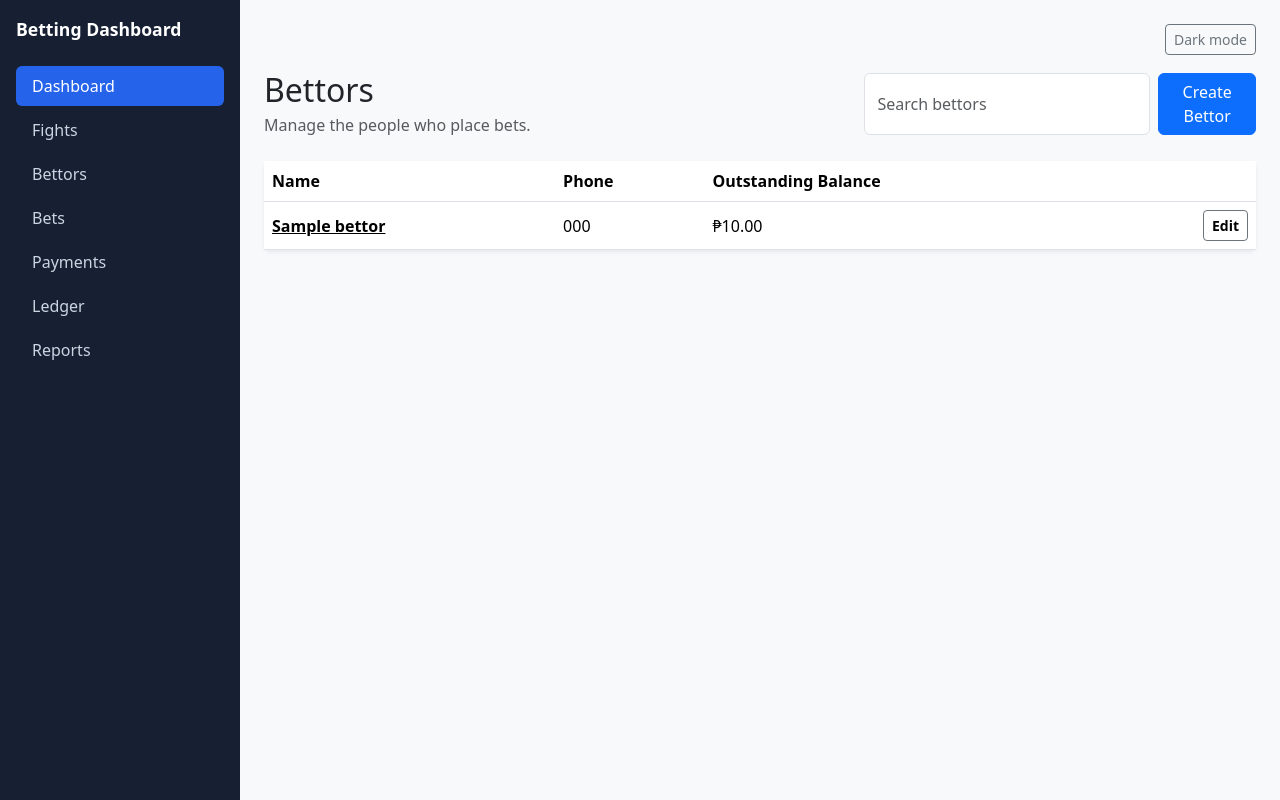
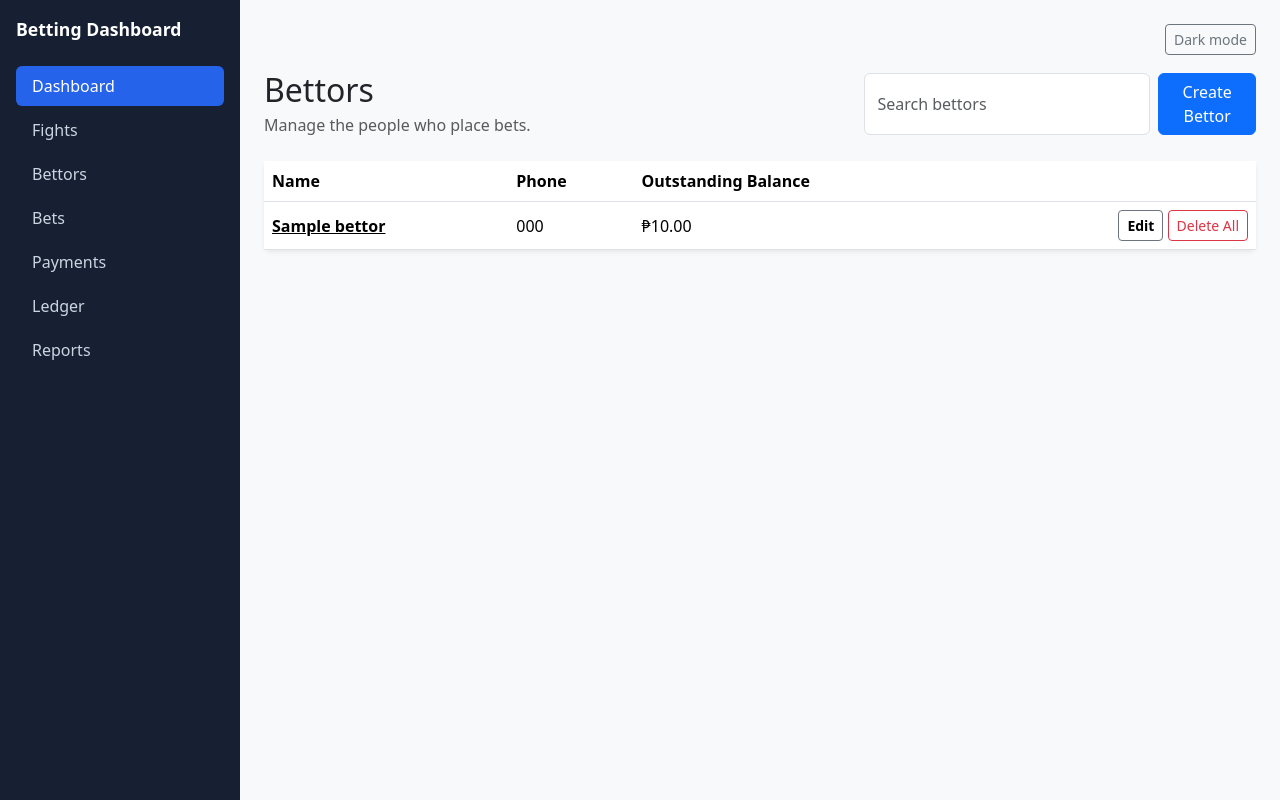
Before and after one commit to kltungala/betting-dashboard, a Flask app: page /bettors/ in a window 1280 px wide. Run offline with Flask 3, Linux system fonts and the light colour scheme; tables that the repository leaves empty hold one stand-in row (values such as "Sample post").

Commit message:
Allow confirmed deletion of all dashboard records

```diff
--- a/routes/bettors.py
+++ b/routes/bettors.py
@@ -53,12 +53,15 @@ def detail_bettor(bettor_id):
 @bettors_bp.post("/<int:bettor_id>/delete")
 def delete_bettor(bettor_id):
     bettor = db.get_or_404(Bettor, bettor_id)
-    if bettor.bets or bettor.payments or bettor.ledger_entries:
-        flash("A bettor with bet, payment, or ledger history cannot be deleted.", "warning")
-        return redirect(url_for("bettors.detail_bettor", bettor_id=bettor.id))
+    for entry in list(bettor.ledger_entries):
+        db.session.delete(entry)
+    for payment in list(bettor.payments):
+        db.session.delete(payment)
+    for bet in list(bettor.bets):
+        db.session.delete(bet)
     db.session.delete(bettor)
     db.session.commit()
-    flash("Bettor deleted.", "success")
+    flash("Bettor and all related bets, payments, and ledger entries were deleted.", "success")
     return redirect(url_for("bettors.list_bettors"))
 
 
--- a/templates/bets/list.html
+++ b/templates/bets/list.html
@@ -39,10 +39,10 @@
                     <td class="text-end">
                         {% if bet.fight.status == 'open' %}
                         <a class="btn btn-sm btn-outline-secondary" href="{{ url_for('bets.edit_bet', bet_id=bet.id) }}">Edit</a>
-                        <form method="post" action="{{ url_for('bets.delete_bet', bet_id=bet.id) }}" class="d-inline" onsubmit="return confirm('Delete this bet?')">
+                        {% endif %}
+                        <form method="post" action="{{ url_for('bets.delete_bet', bet_id=bet.id) }}" class="d-inline" onsubmit="return confirm('Permanently delete this bet and its related ledger entries? This cannot be undone.')">
                             <button class="btn btn-sm btn-outline-danger" type="submit">Delete</button>
                         </form>
-                        {% endif %}
                     </td>
                 </tr>
                 {% else %}
--- a/templates/bettors/detail.html
+++ b/templates/bettors/detail.html
@@ -1,7 +1,7 @@
 {% extends "base.html" %}
 {% block title %}{{ bettor.name }} | Betting Dashboard{% endblock %}
 {% block content %}
-<div class="d-flex justify-content-between align-items-center mb-4"><div><h1 class="h2 mb-1">{{ bettor.name }}</h1><p class="text-body-secondary mb-0">{{ bettor.phone or 'No phone recorded' }}</p></div><div class="d-flex gap-2"><a class="btn btn-outline-secondary" href="{{ url_for('bettors.edit_bettor', bettor_id=bettor.id) }}">Edit</a>{% if not bettor.bets and not bettor.payments and not bettor.ledger_entries %}<form method="post" action="{{ url_for('bettors.delete_bettor', bettor_id=bettor.id) }}" onsubmit="return confirm('Delete this bettor permanently?')"><button class="btn btn-outline-danger" type="submit">Delete</button></form>{% endif %}</div></div>
+<div class="d-flex justify-content-between align-items-center mb-4"><div><h1 class="h2 mb-1">{{ bettor.name }}</h1><p class="text-body-secondary mb-0">{{ bettor.phone or 'No phone recorded' }}</p></div><div class="d-flex gap-2"><a class="btn btn-outline-secondary" href="{{ url_for('bettors.edit_bettor', bettor_id=bettor.id) }}">Edit</a><form method="post" action="{{ url_for('bettors.delete_bettor', bettor_id=bettor.id) }}" onsubmit="return confirm('Permanently delete this bettor and ALL related bets, payments, and ledger records? This cannot be undone.')"><button class="btn btn-outline-danger" type="submit">Delete All</button></form></div></div>
 <div class="row g-3 mb-4"><div class="col-md-4"><div class="card border-0 shadow-sm"><div class="card-body"><small>Outstanding Balance</small><div class="h3 mb-0">₱{{ '{:,.2f}'.format(bettor.balance) }}</div></div></div></div><div class="col-md-4"><div class="card border-0 shadow-sm"><div class="card-body"><small>Wins</small><div class="h3 mb-0">{{ wins }}</div></div></div></div><div class="col-md-4"><div class="card border-0 shadow-sm"><div class="card-body"><small>Losses</small><div class="h3 mb-0">{{ losses }}</div></div></div></div></div>
 <div class="card border-0 shadow-sm"><div class="card-header bg-transparent">History</div><div class="table-responsive"><table class="table mb-0"><thead><tr><th>Type</th><th>Description</th><th>Amount</th><th>Date</th></tr></thead><tbody>{% for entry in entries %}<tr><td class="text-capitalize">{{ entry.entry_type }}</td><td>{{ entry.description }}</td><td>₱{{ '{:,.2f}'.format(entry.amount) }}</td><td>{{ entry.created_at.strftime('%b %d, %Y') }}</td></tr>{% else %}<tr><td colspan="4" class="text-center text-body-secondary py-4">No history yet.</td></tr>{% endfor %}</tbody></table></div></div>
 {% endblock %}
--- a/templates/bettors/list.html
+++ b/templates/bettors/list.html
@@ -30,11 +30,9 @@
                     <td>₱{{ '{:,.2f}'.format(bettor.balance) }}</td>
                     <td class="text-end">
                         <a class="btn btn-sm btn-outline-secondary" href="{{ url_for('bettors.edit_bettor', bettor_id=bettor.id) }}">Edit</a>
-                        {% if not bettor.bets and not bettor.payments and not bettor.ledger_entries %}
-                        <form method="post" action="{{ url_for('bettors.delete_bettor', bettor_id=bettor.id) }}" class="d-inline" onsubmit="return confirm('Delete this bettor permanently?')">
-                            <button class="btn btn-sm btn-outline-danger" type="submit">Delete</button>
+                        <form method="post" action="{{ url_for('bettors.delete_bettor', bettor_id=bettor.id) }}" class="d-inline" onsubmit="return confirm('Permanently delete this bettor and ALL related bets, payments, and ledger records? This cannot be undone.')">
+                            <button class="btn btn-sm btn-outline-danger" type="submit">Delete All</button>
                         </form>
-                        {% endif %}
                     </td>
                 </tr>
                 {% else %}
--- a/templates/fights/list.html
+++ b/templates/fights/list.html
@@ -41,11 +41,9 @@
                     <td>{{ fight.winner_side or '—' }}</td>
                     <td class="text-end">
                         <a class="btn btn-sm btn-outline-secondary" href="{{ url_for('fights.detail_fight', fight_id=fight.id) }}">View</a>
-                        {% if fight.status == 'open' and not fight.bets %}
-                        <form method="post" action="{{ url_for('fights.delete_fight', fight_id=fight.id) }}" class="d-inline" onsubmit="return confirm('Delete this fight permanently?')">
-                            <button class="btn btn-sm btn-outline-danger" type="submit">Delete</button>
+                        <form method="post" action="{{ url_for('fights.delete_fight', fight_id=fight.id) }}" class="d-inline" onsubmit="return confirm('Permanently delete this fight and ALL of its bets and ledger records? This cannot be undone.')">
+                            <button class="btn btn-sm btn-outline-danger" type="submit">Delete All</button>
                         </form>
-                        {% endif %}
                     </td>
                 </tr>
                 {% else %}
```
Also changed, not shown: routes/bets.py (+4 -7 lines), routes/fights.py (+8 -10 lines), templates/fights/detail.html (+3 -5 lines).
